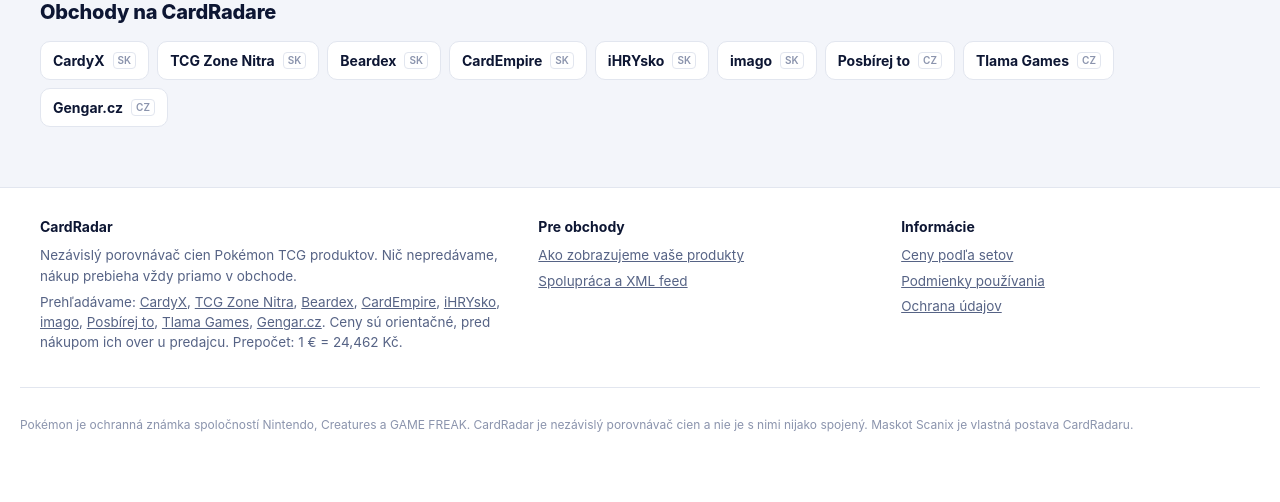
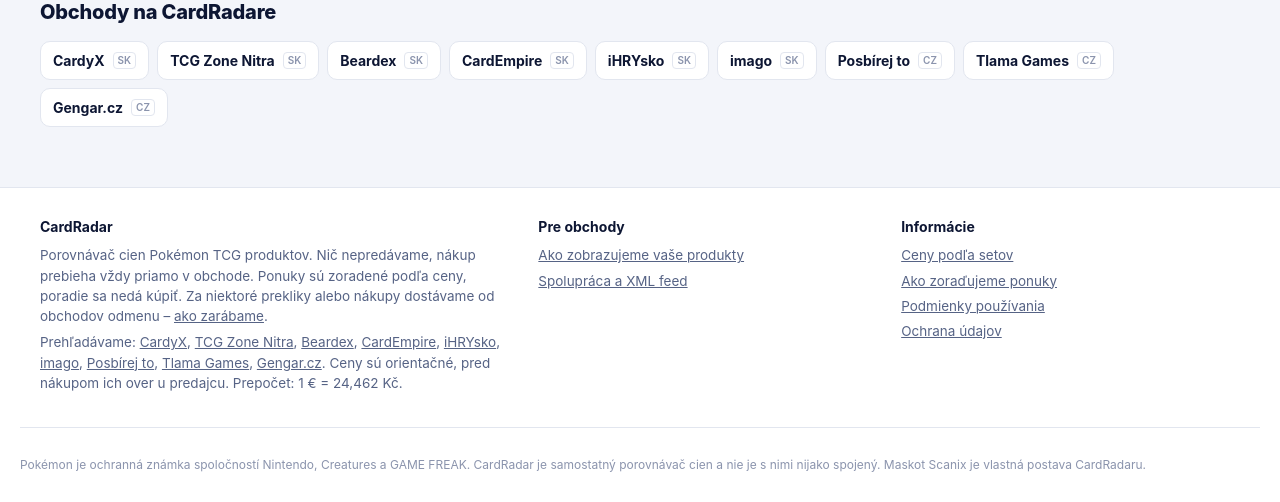
Before and after one commit to matejperina14-art/Cardradar, a Flask app: template templates/index.html in a window 1280 px wide. Shown: the part 954-1456 px from the top of the page. Before the commit the page ends 1386 px from the top, so only its background shows below. Run offline with Flask 3, Linux system fonts and the light colour scheme; the template is opened without the code that fills it, so the values that code supplies are empty; data comes from the database, SQL or seed files in the repository; some libraries are stand-ins or nearby versions.

Commit message:
Update index.html

```diff
--- a/templates/index.html
+++ b/templates/index.html
@@ -476,7 +476,9 @@ footer.site ul{list-style:none;margin:0;padding:0;display:flex;flex-direction:co
   <div class="container">
     <div>
       <h4>CardRadar</h4>
-      <p>Nezávislý porovnávač cien Pokémon TCG produktov. Nič nepredávame, nákup prebieha vždy priamo v obchode.</p>
+      <p>Porovnávač cien Pokémon TCG produktov. Nič nepredávame, nákup prebieha vždy priamo v obchode.
+        Ponuky sú zoradené podľa ceny, poradie sa nedá kúpiť. Za niektoré prekliky alebo nákupy dostávame od obchodov odmenu –
+        <a href="/podmienky#partneri">ako zarábame</a>.</p>
       <p id="footShops">Ceny sú orientačné. Pred nákupom ich over na stránke predajcu.</p>
     </div>
     <div>
@@ -490,16 +492,17 @@ footer.site ul{list-style:none;margin:0;padding:0;display:flex;flex-direction:co
       <h4>Informácie</h4>
       <ul>
         <li><a href="/sety">Ceny podľa setov</a></li>
+        <li><a href="/podmienky#poradie">Ako zoraďujeme ponuky</a></li>
         <li><a href="/podmienky">Podmienky používania</a></li>
         <li><a href="/ochrana-udajov">Ochrana údajov</a></li>
       </ul>
     </div>
   </div>
-  <div class="container tm">Pokémon je ochranná známka spoločností Nintendo, Creatures a GAME FREAK. CardRadar je nezávislý porovnávač cien a nie je s nimi nijako spojený. Maskot Scanix je vlastná postava CardRadaru.</div>
+  <div class="container tm">Pokémon je ochranná známka spoločností Nintendo, Creatures a GAME FREAK. CardRadar je samostatný porovnávač cien a nie je s nimi nijako spojený. Maskot Scanix je vlastná postava CardRadaru.</div>
 </footer>
 
 <script>
-/* CARD RADAR FRONTEND 9.5 */
+/* CARD RADAR FRONTEND 9.6 */
 const $ = id => document.getElementById(id);
 const esc = s => String(s ?? '').replace(/[&<>"']/g, m => ({'&':'&amp;','<':'&lt;','>':'&gt;','"':'&quot;',"'":'&#039;'}[m]));
 const num = v => { const n = Number(v); return v !== null && v !== undefined && v !== '' && Number.isFinite(n) ? n : null; };
@@ -1093,7 +1096,7 @@ function groupHtml(v, best){
         const fresh = ago(shopFresh[o.shop]);
         return `<li class="offer${cheap ? ' cheap' : ''}${o.stock === 'out' ? ' sold' : ''}">
           <a href="${esc(outLink(o.link))}" target="_blank" rel="noopener">
-            <span class="o-shop"><b><span class="sd ${st[1]}"></span>${esc(o.shop)}${o.partner ? '<span class="partner" title="Overený partner CardRadaru">Partner</span>' : ''}</b><span class="o-meta">${st[0]}${shipTxt(o)}${fresh ? ' · ' + fresh : ''}</span></span>
+            <span class="o-shop"><b><span class="sd ${st[1]}"></span>${esc(o.shop)}${o.partner ? '<span class="partner" title="Obchod s CardRadarom spolupracuje (platí za prekliky alebo províziu). Poradie ponúk to neovplyvňuje.">Partner</span>' : ''}</b><span class="o-meta">${st[0]}${shipTxt(o)}${fresh ? ' · ' + fresh : ''}</span></span>
             <span class="o-price num">${eur(priceOf(o))}</span>
             <span class="o-go" aria-hidden="true">↗</span>
           </a></li>`;
@@ -1498,6 +1501,12 @@ function renderHome(){
   }
 }
 let homePromise = null;
+// dáta úvodnej stránky vložené serverom priamo do stránky – zobrazia sa okamžite
+if (window.__HOME__ && typeof window.__HOME__ === 'object') {
+  homeData = window.__HOME__;
+  homePromise = Promise.resolve(homeData);
+  try { renderTags(homeData.popular); } catch (e) {}
+}
 function loadHome(){
   if (!homePromise) homePromise = fetch('/api/home').then(r => { if (!r.ok) throw new Error('HTTP ' + r.status); return r.json(); })
     .then(d => { homeData = d || {}; renderTags(homeData.popular); return homeData; })
```
